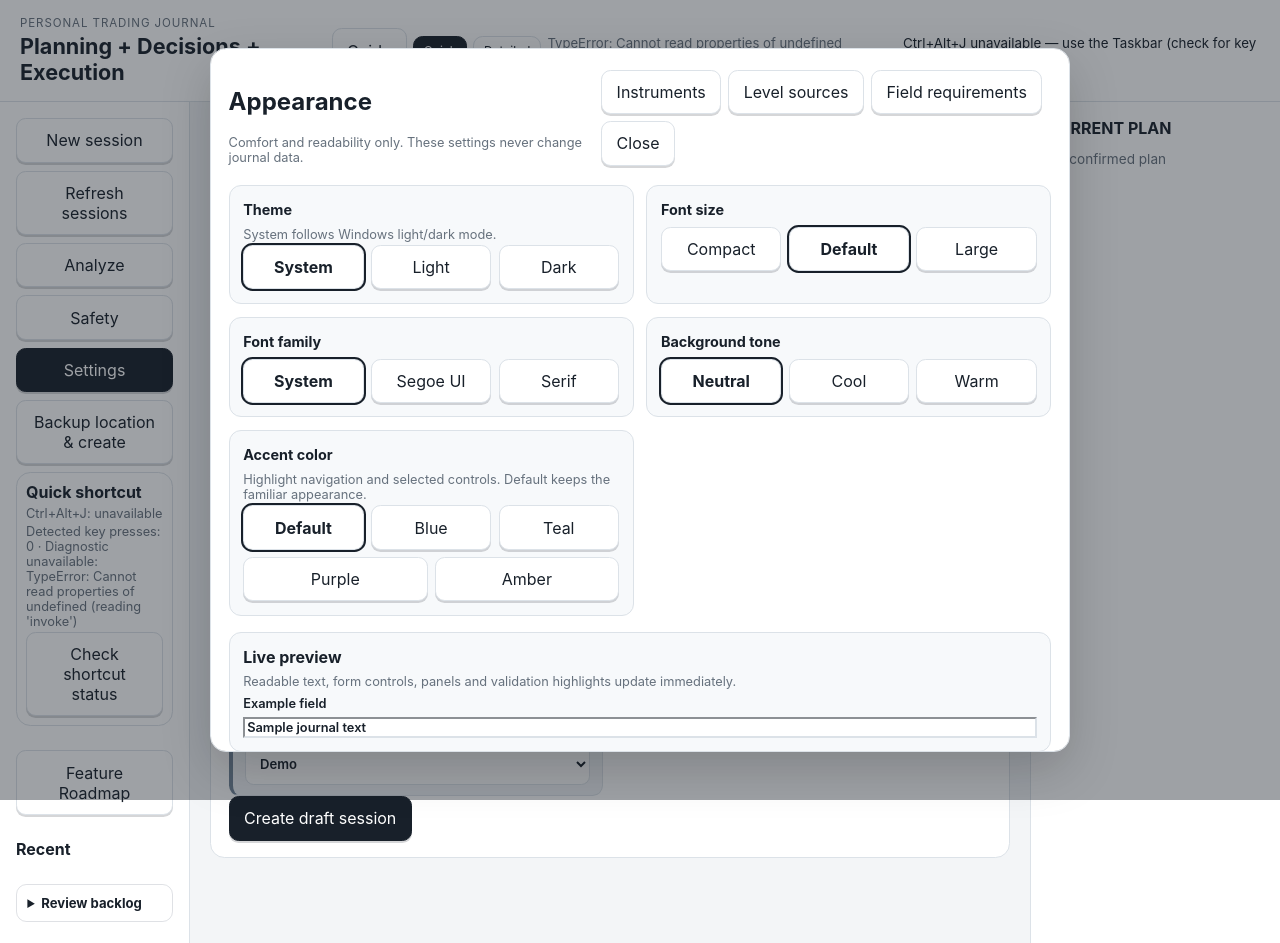
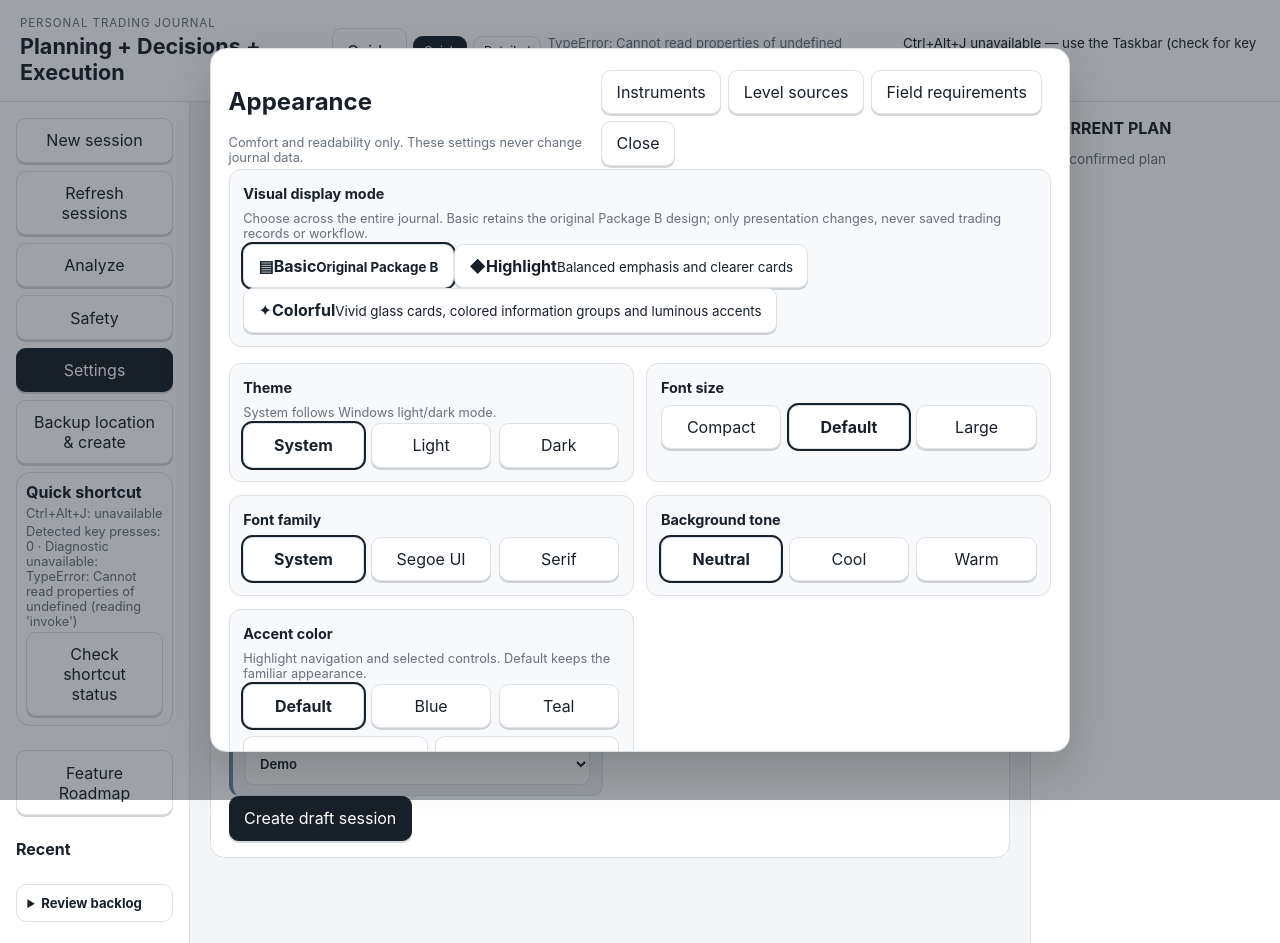
Before and after one commit to babak48-cmyk/personal-trading-journal-public-build, a React (Vite) app in the folder app/: page / in a window 1280 px wide. Both pictures are taken after a click on the button "Settings". Built offline with nearby package versions, Linux system fonts and the light colour scheme.

Commit message:
feat(visual): expose Basic Highlight Colorful selector in Settings and global display attribute

```diff
--- a/app/src/App.tsx
+++ b/app/src/App.tsx
@@ -1891,7 +1891,7 @@ export function App(){
   const conditionalZones=activeCandidates.filter(c=>!['LONG','SHORT'].includes(c.directional_intent));
   const activeTheme=resolvedTheme(appearance.theme,prefersDark);
 
-  return <main className="appShell" data-theme={activeTheme.toLowerCase()} data-font-size={appearance.fontSize.toLowerCase()} data-font-family={appearance.fontFamily.toLowerCase()} data-background-tone={appearance.backgroundTone.toLowerCase()} data-accent={appearance.accent.toLowerCase()}>
+  return <main className="appShell" data-theme={activeTheme.toLowerCase()} data-font-size={appearance.fontSize.toLowerCase()} data-font-family={appearance.fontFamily.toLowerCase()} data-background-tone={appearance.backgroundTone.toLowerCase()} data-accent={appearance.accent.toLowerCase()} data-visual-mode={appearance.visualMode.toLowerCase()}>
     <header className="topbar"><div><p className="eyebrow">Personal Trading Journal</p><h1>Planning + Decisions + Execution</h1></div><div className="topActions"><button onClick={()=>setShowGuide(true)}>Guide</button><button className={quickMode?'modeButton activeMode':'modeButton'} onClick={()=>setQuickMode(true)}>Quick</button><button className={!quickMode?'modeButton activeMode':'modeButton'} onClick={()=>setQuickMode(false)}>Detailed</button><span className="statusText">{message}</span>{quickShortcutReport&&<small role="status" title={quickShortcutReport.error??'Registered with Windows'}>{quickShortcutReport.registered?'Ctrl+Alt+J registered':'Ctrl+Alt+J unavailable — use the Taskbar (check for key conflicts)'}</small>}</div></header>
     {validationErrors.length>0&&!showAnalysis&&!showSettings&&<section className="panel requiredNavigator" role="alert" aria-label="Required fields to complete">
       <div className="panelTitle"><strong>Complete {validationErrors.length} highlighted required field{validationErrors.length===1?'':'s'}</strong><button type="button" onClick={()=>setValidationErrors([])}>Dismiss</button></div>
@@ -2385,6 +2385,17 @@ function AppearanceManager({onClose,onInstruments,onSources,onRequirements,value
   return <div className="guideOverlay" onClick={onClose}><div className="guideCard sourceManagerCard appearanceManagerCard" onClick={e=>e.stopPropagation()}>
     <div className="panelTitle"><div><h2>Appearance</h2><p className="subtle">Comfort and readability only. These settings never change journal data.</p></div><div className="headerActions"><button onClick={onInstruments}>Instruments</button><button onClick={onSources}>Level sources</button><button onClick={onRequirements}>Field requirements</button><button onClick={onClose}>Close</button></div></div>
     {msg&&<p className="subtle">{msg}</p>}
+    <section className="appearanceGroup visualModeSettings" aria-label="Visual display mode">
+      <h3>Visual display mode</h3>
+      <p className="subtle">Choose across the entire journal. Basic retains the original Package B design; only presentation changes, never saved trading records or workflow.</p>
+      <div className="visualModeChoices" role="group" aria-label="Visual display mode">
+        {(['BASIC','HIGHLIGHT','COLORFUL'] as const).map(mode=><button key={mode} type="button" aria-pressed={draft.visualMode===mode} className={'visualModeChoice visualModeChoice-'+mode.toLowerCase()+(draft.visualMode===mode?' selectedButton':'')} onClick={()=>patch('visualMode',mode)}>
+          <span className="visualModeChoiceIcon" aria-hidden="true">{mode==='BASIC'?'▤':mode==='HIGHLIGHT'?'◆':'✦'}</span>
+          <strong>{mode==='BASIC'?'Basic':mode==='HIGHLIGHT'?'Highlight':'Colorful'}</strong>
+          <small>{mode==='BASIC'?'Original Package B':mode==='HIGHLIGHT'?'Balanced emphasis and clearer cards':'Vivid glass cards, colored information groups and luminous accents'}</small>
+        </button>)}
+      </div>
+    </section>
     <div className="appearanceGrid">
       <section className="appearanceGroup"><h3>Theme</h3><p className="subtle">System follows Windows light/dark mode.</p><div className="appearanceChoices">{(['SYSTEM','LIGHT','DARK'] as const).map(x=><button key={x} className={draft.theme===x?'selectedButton':''} onClick={()=>patch('theme',x)}>{x[0]+x.slice(1).toLowerCase()}</button>)}</div></section>
       <section className="appearanceGroup"><h3>Font size</h3><div className="appearanceChoices">{(['COMPACT','DEFAULT','LARGE'] as const).map(x=><button key={x} className={draft.fontSize===x?'selectedButton':''} onClick={()=>patch('fontSize',x)}>{x==='DEFAULT'?'Default':x[0]+x.slice(1).toLowerCase()}</button>)}</div></section>
```
